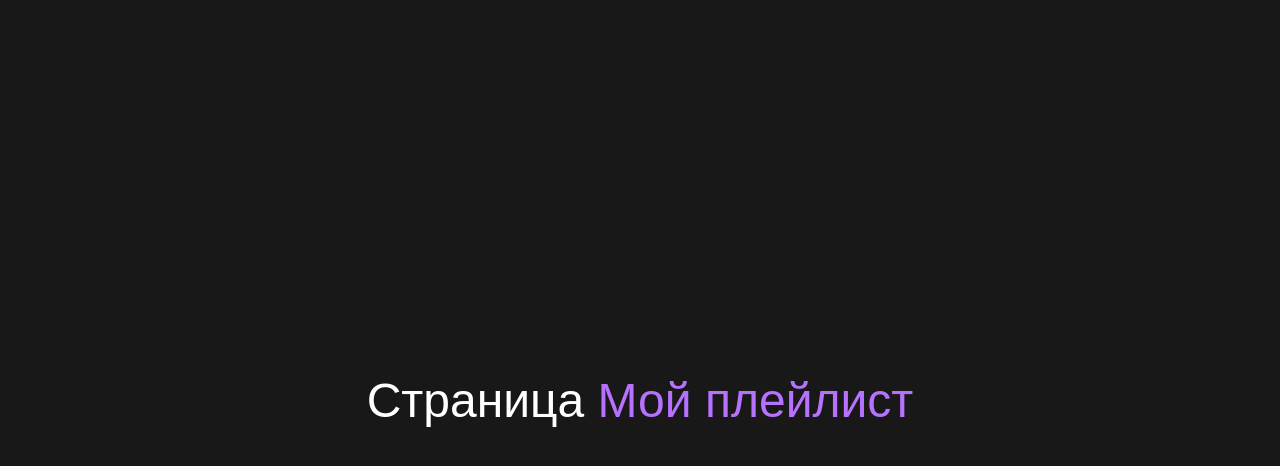
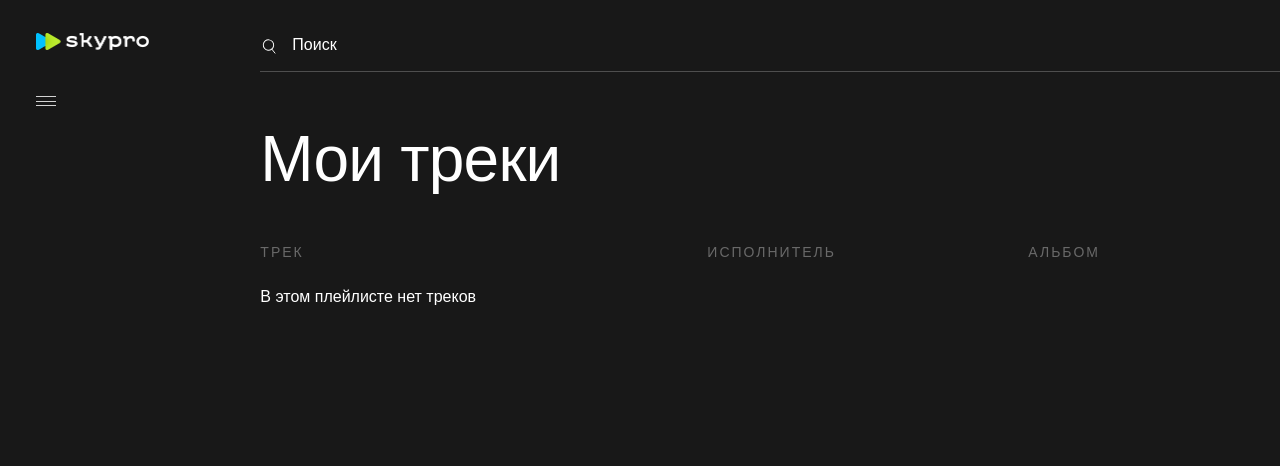
Before and after one commit to JulKuzmi/skypro-music, a React (Create React App) app: page /myplaylist in a window 1280 px wide. Shown: the top 466 px of the page. Built offline with nearby package versions, Linux system fonts and the light colour scheme; no server answers; sample sign-in values are in the browser's storage; the HTML template or start-up script is replaced by a standard one; a web font is replaced by a local one.

Commit message:
changes/fixed

```diff
--- a/src/components/AudioPlayer/audioPlayer.jsx
+++ b/src/components/AudioPlayer/audioPlayer.jsx
@@ -111,7 +111,7 @@ export function AudioPlayer({ setTrackTime, trackTime }) {
     });
     if (duration === currentTimes) {
       handleNext();
-      dispatch(setPlayTracks(!isPlayingTracks));
+      dispatch(setPlayTracks(isPlayingTracks));
     }
   };
 
@@ -119,6 +119,8 @@ export function AudioPlayer({ setTrackTime, trackTime }) {
     <>
       {currentTrack ? (
         <>
+          <S.Bar>
+            <S.BarContent>
               <audio
                 src={currentTrack.track_file}
                 controls
@@ -130,8 +132,6 @@ export function AudioPlayer({ setTrackTime, trackTime }) {
                 onTimeUpdate={handleProgress}
                 volume="true"
               ></audio>
-          <S.Bar>
-            <S.BarContent>
               <S.BarPlayerProgressTime>
                 {formatTime(audioRef.current?.currentTime || 0)}/
                 {formatTime(audioRef.current?.duration || 0)}
@@ -189,6 +189,7 @@ export function AudioPlayer({ setTrackTime, trackTime }) {
                       </S.PlayerBtnShuffleSvg>
                     </S.PlayerBtnShuffle>
                   </S.PlayerControls>
+
                   <S.PlayerTrackPlay>
                     <S.TrackPlayContain>
                       <S.TrackPlayImage>
@@ -207,6 +208,7 @@ export function AudioPlayer({ setTrackTime, trackTime }) {
                         </S.TrackPlayAlbumLink>
                       </S.TrackPlayAlbum>
                     </S.TrackPlayContain>
+
                     <S.TrackPlayLike>
                       <S.TrackPlayLikeBtn>
                         <S.TrackPlayLikeSvg alt="like">
--- a/src/components/Track/track.jsx
+++ b/src/components/Track/track.jsx
@@ -1,20 +1,28 @@
+import { useDispatch, useSelector } from "react-redux";
+import { setCurrentTracks, setNewTracks } from "../../store/slices/reducers";
 import * as S from "./sceleton.style";
 
-export const TrackPage = ({ tracks, setCurrentTrack }) => {
+export const TrackPage = ({ setCurrentTrack }) => {
   function formatTime(number) {
     let time = String(number);
     if (time.length < 2) return `0${time}`;
     return time;
   }
-
-  const playTrack = (musicAuthor, musicTitle, track_file, time) => {
-    setCurrentTrack({
+  const dispatch = useDispatch();
+  const tracks = useSelector((state) => state.track.newPlaylist);
+  const isPlaying = useSelector((state) => state.track.trackId);
+  const play = useSelector((state) => state.track.playTrack);
+  const playTrack = (musicAuthor, musicTitle, track_file, time, id) => {
+    setCurrentTrack = {
       author: musicAuthor,
       name: musicTitle,
       track_file: track_file,
       duration_in_seconds: time,
       progress: 0,
-    });
+      id: id,
+    };
+    dispatch(setCurrentTracks(id));
+    dispatch(setNewTracks(tracks));
   };
   return (
     tracks &&
@@ -23,15 +31,25 @@ export const TrackPage = ({ tracks, setCurrentTrack }) => {
         <S.PlaylistItem
           key={song.id}
           onClick={() => {
-            playTrack(song.author, song.name, song.track_file, song.time);
+            playTrack(
+              song.author,
+              song.name,
+              song.track_file,
+              song.duration_in_seconds,
+              song.id
+            );
           }}
         >
           <S.PlaylistTrack>
             <S.TrackTitle>
               <S.TrackTitleImage>
-                <S.TrackTitleSvg alt="music">
-                  <use xlinkHref="img/icon/sprite.svg#icon-note"></use>
-                </S.TrackTitleSvg>
+                {play && isPlaying?.id === song.id ? (
+                  <S.TrackSvg alt="music"></S.TrackSvg>
+                ) : (
+                  <S.TrackTitleSvg alt="music">
+                    <use xlinkHref="img/icon/sprite.svg#icon-note"></use>
+                  </S.TrackTitleSvg>
+                )}
               </S.TrackTitleImage>
               <S.TrackAuthor>
                 <S.TrackTitleLink>
@@ -39,6 +57,9 @@ export const TrackPage = ({ tracks, setCurrentTrack }) => {
                 </S.TrackTitleLink>
               </S.TrackAuthor>
             </S.TrackTitle>
+            <S.TrackAuthor>
+              <S.TrackAuthorLink>{song.author}</S.TrackAuthorLink>
+            </S.TrackAuthor>
             <S.TrackAlbum>
               <S.TrackAlbumLink href="http://">{song.album}</S.TrackAlbumLink>
             </S.TrackAlbum>
--- a/src/pages/myPlaylist.jsx
+++ b/src/pages/myPlaylist.jsx
@@ -1,8 +1,21 @@
-import * as S from "./myPlaylist.style";
-export const MyPlaylist = () => {
+import { AudioPlayer } from "../components/AudioPlayer/audioPlayer";
+import { Nav } from "../components/NavMenu/navMenu";
+import * as S from "../components/Main/App.style";
+import { MyTrack } from "./myTrack";
+import { SideBar } from "../components/SideBar/sideBar";
+export const MyPlaylist = ({
+  trackTime,
+  setTrackTime,
+  isLoading,
+  setCurrentTrack,
+  tracks,
+}) => {
   return (
-    <S.myPlaylist>
-      Страница&nbsp;<S.myPlaylistText>Мой плейлист</S.myPlaylistText>
-    </S.myPlaylist>
+    <S.Main>
+      <Nav />
+      <MyTrack isLoading={isLoading} setCurrentTrack={setCurrentTrack} />
+      <SideBar isLoading={isLoading} tracks={tracks} />
+      <AudioPlayer trackTime={trackTime} setTrackTime={setTrackTime} />
+    </S.Main>
   );
 };
--- /dev/null
+++ b/src/pages/myTrack.jsx
@@ -0,0 +1,31 @@
+import { SceletonCard } from "../components/Track/sceleton";
+import * as S from "../components/TrackList/trackList.style";
+
+export function MyTrack({ isLoading }) {
+  return (
+    <S.MainCenterblock>
+      <S.CenterblockSearch>
+        <S.SearchSvg>
+          <use xlinkHref="img/icon/sprite.svg#icon-search"></use>
+        </S.SearchSvg>
+        <S.SearchText type="search" placeholder="Поиск" name="search" />
+      </S.CenterblockSearch>
+      <S.CenterblockH2>Мои треки</S.CenterblockH2>
+      <S.CenterblockContent>
+        <S.ContentTitle>
+          <S.PlaylistTitleCol1>Трек</S.PlaylistTitleCol1>
+          <S.PlaylistTitleCol2>ИСПОЛНИТЕЛЬ</S.PlaylistTitleCol2>
+          <S.PlaylistTitleCol3>АЛЬБОМ</S.PlaylistTitleCol3>
+          <S.PlaylistTitleCol4>
+            <S.PlaylistTitleSvg alt="time">
+              <use xlinkHref="img/icon/sprite.svg#icon-watch"></use>
+            </S.PlaylistTitleSvg>
+          </S.PlaylistTitleCol4>
+        </S.ContentTitle>
+        <S.ContentPlaylist>
+          {isLoading ? <SceletonCard /> : <p>В этом плейлисте нет треков</p>}
+        </S.ContentPlaylist>
+      </S.CenterblockContent>
+    </S.MainCenterblock>
+  );
+}
--- a/src/store/slices/reducers.jsx
+++ b/src/store/slices/reducers.jsx
@@ -15,7 +15,7 @@ export const tracksSlices = createSlice({
       state.newPlaylist = action.payload;
     },
     setPlayTracks: (state, action) => {
-      state.playTrack = !state.playTrack;
+      state.playTrack = action.payload;
     },
     setCurrentTracks: (state, action) => {
       const id = action.payload;
@@ -24,18 +24,6 @@ export const tracksSlices = createSlice({
       );
       state.playTrack = true;
       state.trackId = { ...toggledTrack };
-    },
-    setNextTracks: (state, action) => {
-      state.playTrack = true;
-      state.trackId = action.payload;
-    },
-    setPrevTracks: (state, action) => {
-      const id = action.payload;
-      const prevTracks = Object.values(state.newPlaylist).find(
-        (item) => item.id === id
-      );
-      state.playTrack = true;
-      state.trackId = { ...prevTracks };
     },
     setShuffleTracks: (state, action) => {
       const id = action.payload;
@@ -52,8 +40,6 @@ export const {
   setCurrentTracks,
   setShuffleTracks,
   setPlayTracks,
-  setNextTracks,
-  setPrevTracks,
 } = tracksSlices.actions;
 
 export default tracksSlices.reducer;
```
Also changed, not shown: 1 other file (tests, documents, lock files or other folders). Lines whose indentation alone changed are shown as unchanged.
